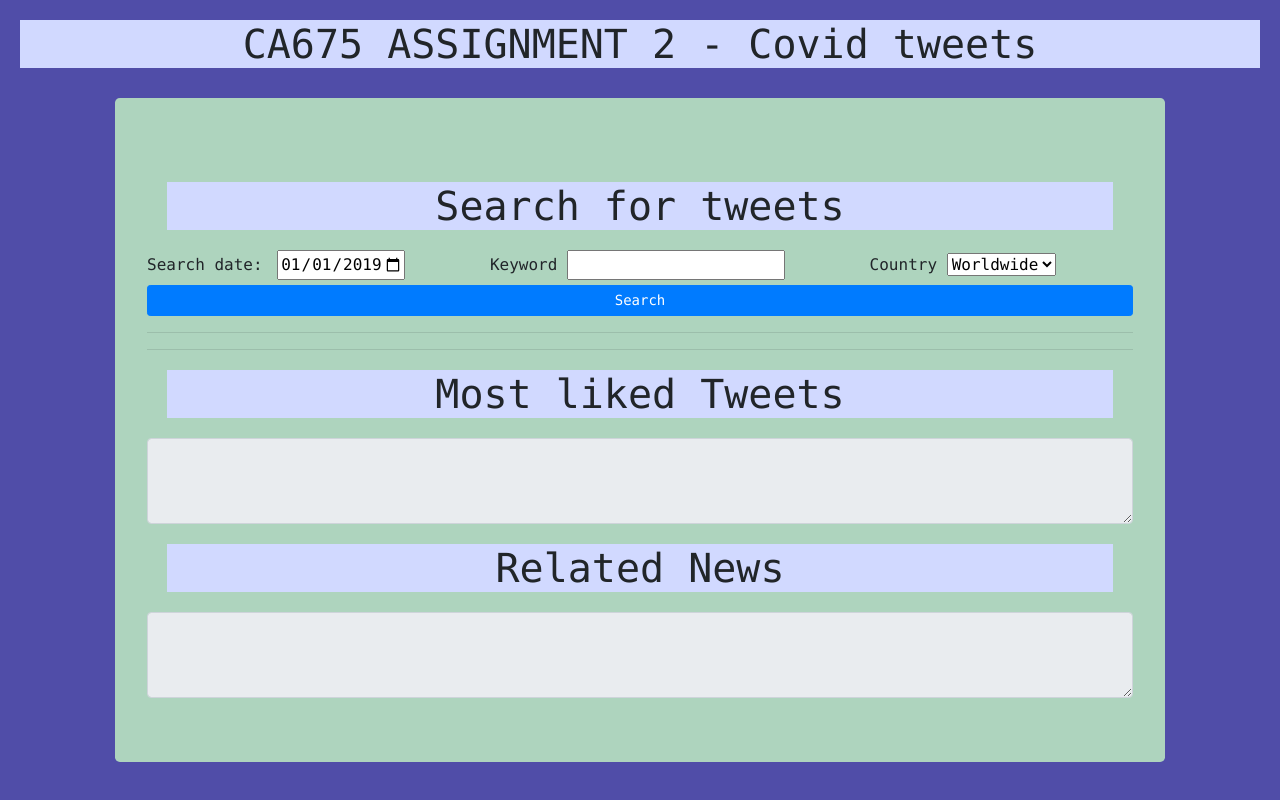
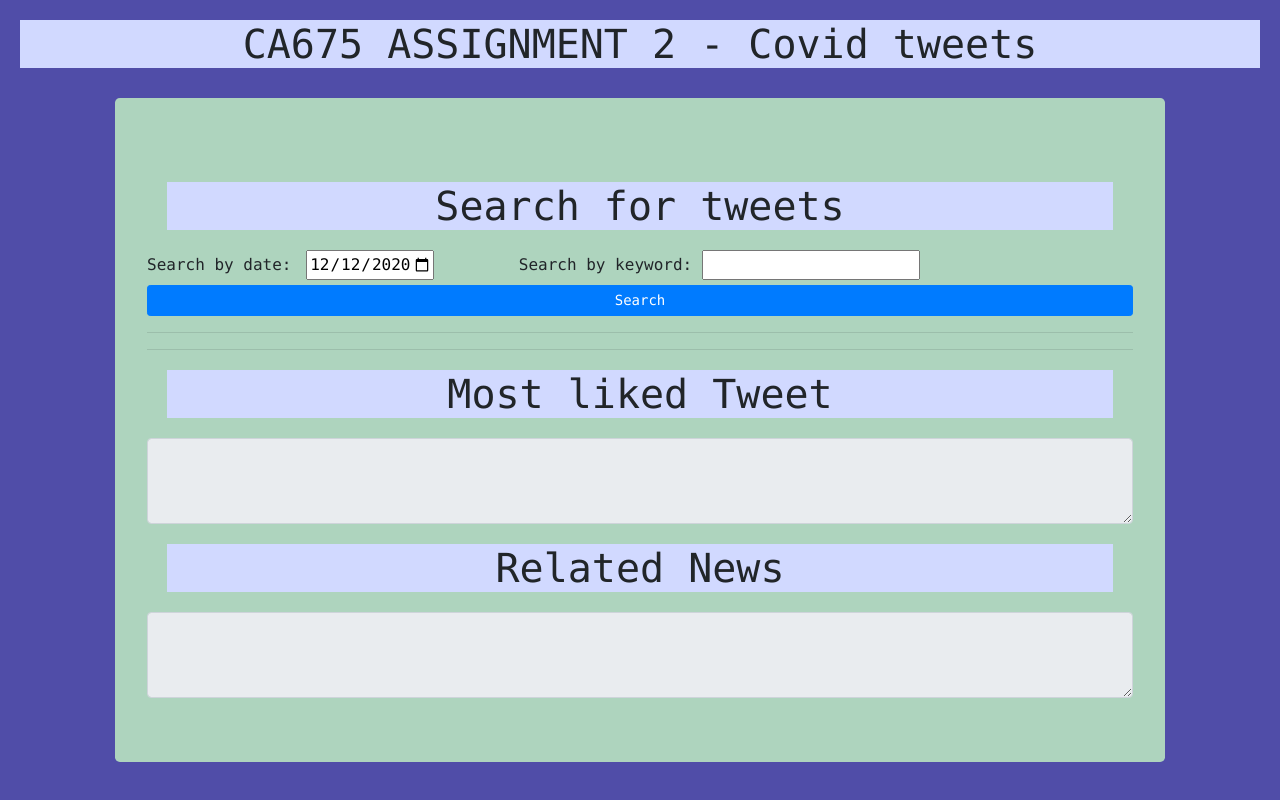
Before and after one commit to samcoogan/CA675-assignment2, a Flask app: page / in a window 1280 px wide. Run offline with Flask 2, Linux system fonts and the light colour scheme; some libraries are stand-ins or nearby versions.

Commit message:
Add files via upload

```diff
--- a/templates/index.html
+++ b/templates/index.html
@@ -5,33 +5,22 @@
     <h1>Search for tweets</h1>
     <form id="search form" action="/search-tweets" method="POST" enctype="multipart/form-data">
 
-    <label for="date-search">Search date:</label>
-    <input type="date" id="dsearch" name="dsearch" value="2019-01-01" min="2019-01-01" max="2020-12-31">
+    <label for="date-search" id="dsearch_label">Search by date:</label>
+    <input type="date" id="dsearch" name="dsearch" value="2020-12-12" min="2020-12-12" max="2021-11-15">
 
-    <label for="kwords">Keyword</label>
+    <label for="kwords">Search by keyword:</label>
     <input type="text" id="kword" name="kword"></input>
-
-    <label for="location">Country</label>
-    <select name="location" id="location">
-        <option value="world">Worldwide</option>
-        <option value="australia">Australia</option>
-        <option value="canada">Canada</option>
-        <option value="ireland">India</option>
-        <option value="india">Ireland</option>
-        <option value="uk">UK</option>
-        <option value="usa">USA</option>
-    </select>
 
     <button type="submit" id="search-btn" class="btn btn-primary btn-sm btn-block">Search</button>
     </form>
     <hr>
     <hr>
-    <!-- Part one -->
-    <h1>Most liked Tweets</h1>
-     <textarea readonly class="form-control" name='tweetsOut' id='newsOut' rows="3">
+    <!-- Tweets -->
+    <h1>Most liked Tweet</h1>
+     <textarea readonly class="form-control" name='tweetsOut' id='tweetsOut' rows="3">
      {{ tweetsout }}
     </textarea>
-    <!-- Part two -->
+    <!-- News -->
     <h1>Related News</h1>
      <textarea readonly class="form-control" name='newsOut' id='newsOut' rows="3">
          {{ newsout }}
```
